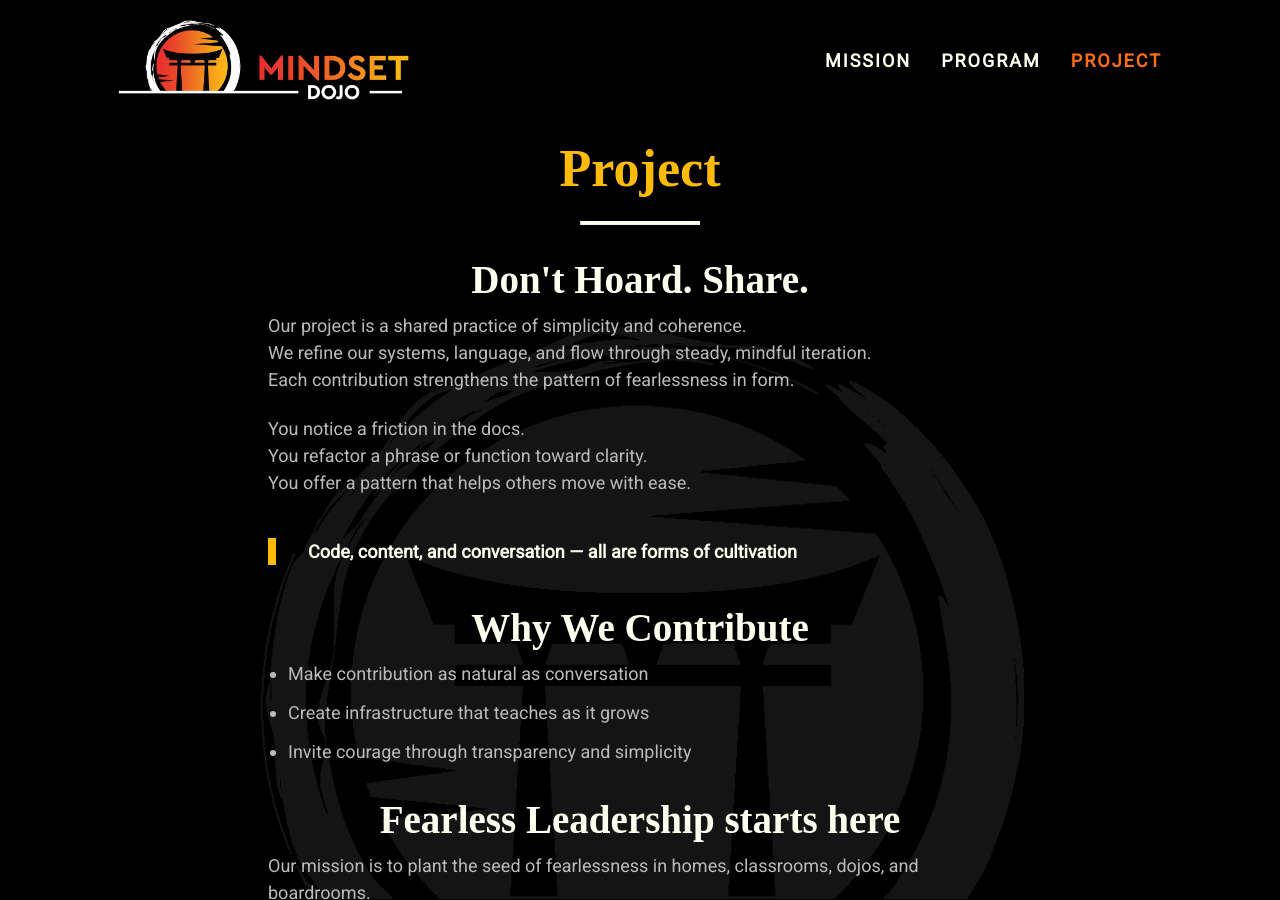
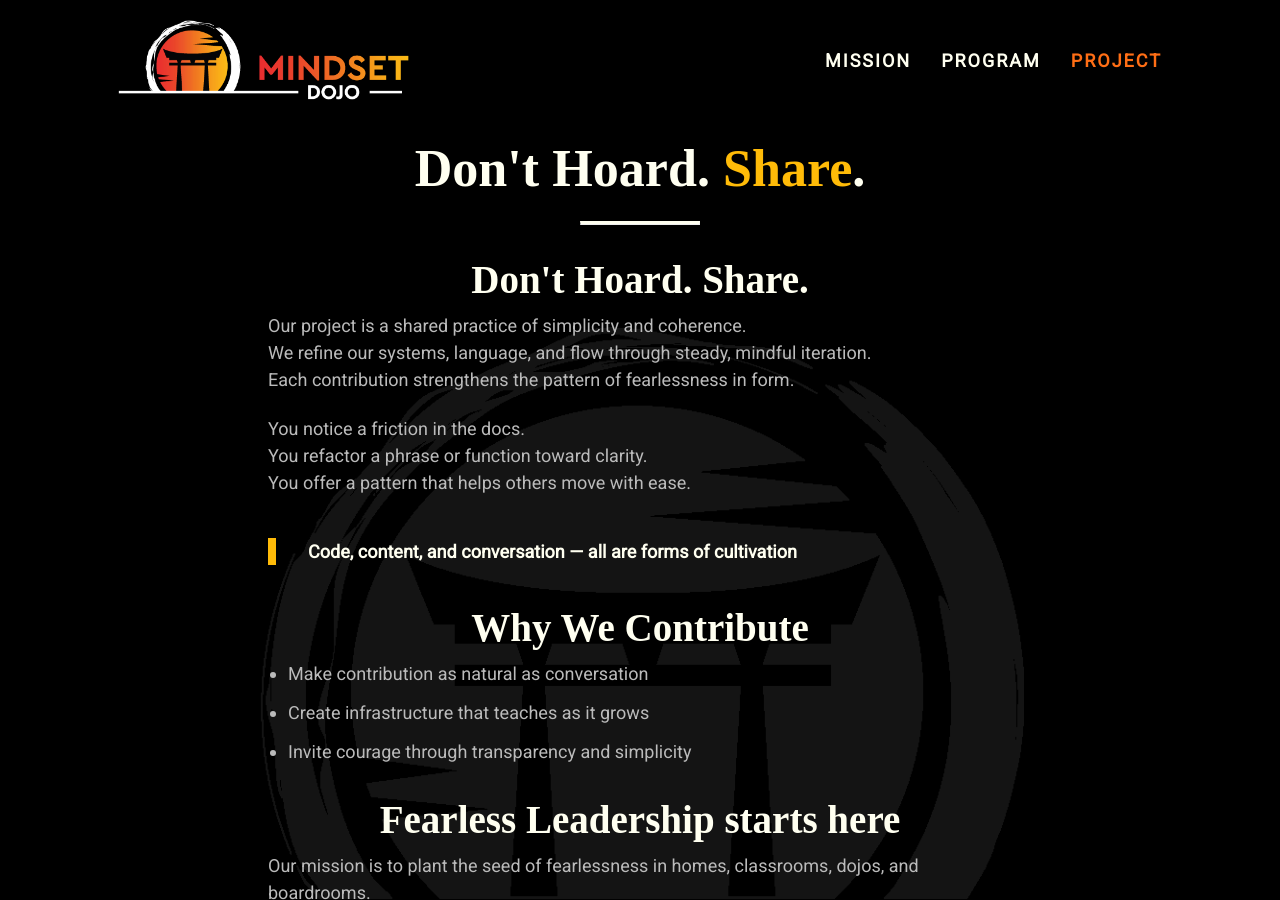
Before and after one commit to mindset-dojo/mindset-dojo.github.io, a Jekyll site: the page built from project.md, in a window 1280 px wide and 900 px high. Built offline with Jekyll 4.4.1, drawn with Linux system fonts in a browser that asks for light colours; some web fonts are replaced.

Commit message:
refactor: Project revamp and distill

```diff
--- a/project.md
+++ b/project.md
@@ -1,7 +1,7 @@
 ---
 layout: default
-title: Project
-h1_mark: Project
+title: Don't Hoard. Share.
+h1_mark: Share
 h1_hr: true
 css_id: project
 ---
```
